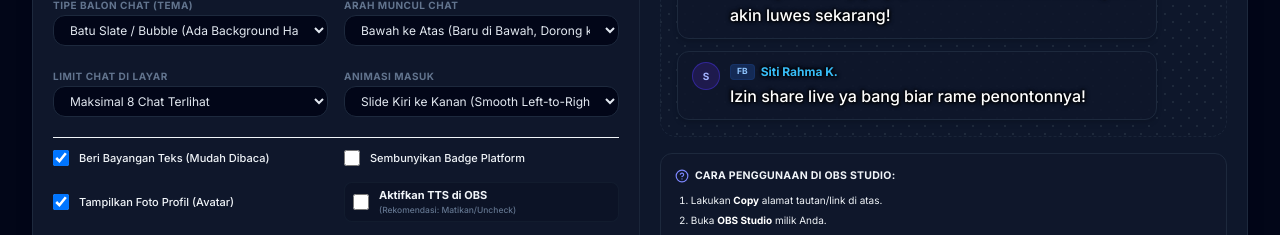
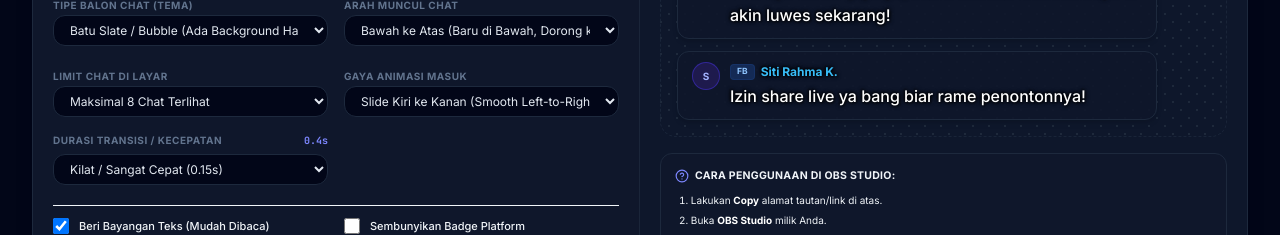
Before and after one commit to bkectoicky-del/multichat, a React (Vite) app: page / in a window 1280 px wide. Shown: the part 2166-2401 px from the top of the page. Built offline with nearby package versions, Linux system fonts and the light colour scheme; no server answers.

Commit message:
feat: add configurable animation duration
Introduce animDuration parameter to allow users to customize the speed of entry animations in the overlay configuration.

```diff
--- a/src/components/LiveChatOverlayView.tsx
+++ b/src/components/LiveChatOverlayView.tsx
@@ -21,6 +21,7 @@
       direction: "bottom-up",
       animate: "slide-left",
       playTts: false,
+      animDuration: 0.40,
     };
 
     if (typeof window !== "undefined") {
@@ -39,6 +40,7 @@
         direction: search.get("direction") || "bottom-up",
         animate: search.get("animate") || "slide-left",
         playTts: search.get("playTts") === "true",
+        animDuration: parseFloat(search.get("animDuration") || "0.40"),
       };
     }
     return initialParams;
@@ -133,13 +135,14 @@
   // Advanced Entry, Layout, & Exit animations mimicking Social Stream Ninja configs
   const getAnimationVariants = () => {
     const anim = params.animate;
+    const dur = params.animDuration || 0.40;
 
     if (anim === "none") {
       return {
         initial: { opacity: 1 },
         animate: { opacity: 1 },
         exit: { opacity: 0 },
-        transition: { duration: 0.1 }
+        transition: { duration: 0.05 }
       };
     }
 
@@ -148,47 +151,47 @@
         initial: { opacity: 0 },
         animate: { opacity: 1 },
         exit: { opacity: 0 },
-        transition: { duration: 0.3 }
+        transition: { duration: dur }
       };
     }
 
     if (anim === "slide-left") {
       // Slide from left to right
       return {
-        initial: { opacity: 0, x: -60, scale: 0.95 },
+        initial: { opacity: 0, x: -80, scale: 0.95 },
         animate: { opacity: 1, x: 0, scale: 1 },
-        exit: { opacity: 0, x: -30, scale: 0.9 },
-        transition: { type: "spring", damping: 15, stiffness: 140 }
+        exit: { opacity: 0, x: -40, scale: 0.90, transition: { duration: dur * 0.7 } },
+        transition: { type: "tween", ease: "easeOut", duration: dur }
       };
     }
 
     if (anim === "slide-right") {
       // Slide from right to left
       return {
-        initial: { opacity: 0, x: 60, scale: 0.95 },
+        initial: { opacity: 0, x: 80, scale: 0.95 },
         animate: { opacity: 1, x: 0, scale: 1 },
-        exit: { opacity: 0, x: 30, scale: 0.9 },
-        transition: { type: "spring", damping: 15, stiffness: 140 }
+        exit: { opacity: 0, x: 40, scale: 0.90, transition: { duration: dur * 0.7 } },
+        transition: { type: "tween", ease: "easeOut", duration: dur }
       };
     }
 
     if (anim === "slide-up") {
       // Slide meluncur vertically from bottom up
       return {
-        initial: { opacity: 0, y: 50, scale: 0.95 },
+        initial: { opacity: 0, y: 55, scale: 0.95 },
         animate: { opacity: 1, y: 0, scale: 1 },
-        exit: { opacity: 0, y: -40, scale: 0.9 },
-        transition: { type: "spring", damping: 15, stiffness: 130 }
+        exit: { opacity: 0, y: -45, scale: 0.90, transition: { duration: dur * 0.7 } },
+        transition: { type: "tween", ease: "easeOut", duration: dur }
       };
     }
 
     if (anim === "zoom-pop") {
       // Pop zoom in bounce entry
       return {
-        initial: { opacity: 0, scale: 0.4 },
+        initial: { opacity: 0, scale: 0.35 },
         animate: { opacity: 1, scale: 1 },
-        exit: { opacity: 0, scale: 0.7, y: -20 },
-        transition: { type: "spring", damping: 11, stiffness: 160 }
+        exit: { opacity: 0, scale: 0.65, y: -20, transition: { duration: dur * 0.7 } },
+        transition: { type: "spring", damping: 14, stiffness: 155, duration: dur }
       };
     }
 
@@ -196,8 +199,8 @@
     return {
       initial: { opacity: 0, x: 35, scale: 0.94 },
       animate: { opacity: 1, x: 0, scale: 1 },
-      exit: { opacity: 0, y: -10, scale: 0.95 },
-      transition: { type: "spring", damping: 14, stiffness: 120 },
+      exit: { opacity: 0, y: -10, scale: 0.95, transition: { duration: dur * 0.7 } },
+      transition: { type: "tween", ease: "easeOut", duration: dur },
     };
   };
 
@@ -322,7 +325,7 @@
                   key={msg.id}
                   layout
                   {...getAnimationVariants()}
-                  className={`flex items-start gap-3 transition duration-155 leading-relaxed ${cardThemeClass}`}
+                  className={`flex items-start gap-3 leading-relaxed ${cardThemeClass}`}
                   style={{ pointerEvents: "none" }}
                 >
                   {/* Photo profile avatar source widget */}
--- a/src/components/ObsOverlayConfig.tsx
+++ b/src/components/ObsOverlayConfig.tsx
@@ -19,6 +19,7 @@
   const [layoutStyle, setLayoutStyle] = useState<"bubble" | "transparent" | "glass" | "social-ninja" | "neon-glow" | "side-border" | "card">("bubble");
   const [direction, setDirection] = useState<"bottom-up" | "top-down">("bottom-up");
   const [animationSpeed, setAnimationSpeed] = useState<"slide-left" | "slide-right" | "slide-up" | "zoom-pop" | "fade" | "none">("slide-left");
+  const [animDuration, setAnimDuration] = useState<number>(0.4);
   const [playTts, setPlayTts] = useState<boolean>(false);
 
   const [copied, setCopied] = useState<boolean>(false);
@@ -41,6 +42,7 @@
     params.set("theme", layoutStyle);
     params.set("direction", direction);
     params.set("animate", animationSpeed);
+    params.set("animDuration", String(animDuration));
     params.set("playTts", String(playTts));
 
     return `${appUrl}/overlay?${params.toString()}`;
@@ -250,9 +252,9 @@
               </select>
             </div>
 
-            {/* Animation speeds layout */}
+            {/* Animation style layout */}
             <div className="space-y-1.5">
-              <label className="text-[10px] uppercase font-bold text-slate-500 tracking-wider">Animasi Masuk</label>
+              <label className="text-[10px] uppercase font-bold text-slate-500 tracking-wider">Gaya Animasi Masuk</label>
               <select
                 value={animationSpeed}
                 onChange={(e) => setAnimationSpeed(e.target.value as any)}
@@ -264,6 +266,25 @@
                 <option value="zoom-pop">Zoom Pop-In (Pop Bounce)</option>
                 <option value="fade">Hanya Fade-In Efek Lembut</option>
                 <option value="none">Tanpa Animasi (Instan/CPU Ringan)</option>
+              </select>
+            </div>
+
+            {/* Animation speed / duration layout */}
+            <div className="space-y-1.5">
+              <div className="flex justify-between items-center">
+                <label className="text-[10px] uppercase font-bold text-slate-500 tracking-wider">Durasi Transisi / Kecepatan</label>
+                <span className="text-[10px] font-mono font-bold text-indigo-400">{animDuration}s</span>
+              </div>
+              <select
+                value={animDuration}
+                onChange={(e) => setAnimDuration(Number(e.target.value))}
+                className="w-full bg-slate-950 border border-slate-800 focus:border-indigo-500/60 rounded-xl px-3 py-1.5 text-xs text-slate-200 focus:outline-none transition duration-150"
+              >
+                <option value={0.15}>Kilat / Sangat Cepat (0.15s)</option>
+                <option value={0.3}>Cepat (0.30s)</option>
+                <option value={0.45}>Sedang / Normal (0.45s)</option>
+                <option value={0.75}>Lambat & Halus (0.75s)</option>
+                <option value={1.2}>Sangat Lambat (1.20s)</option>
               </select>
             </div>
           </div>
```
